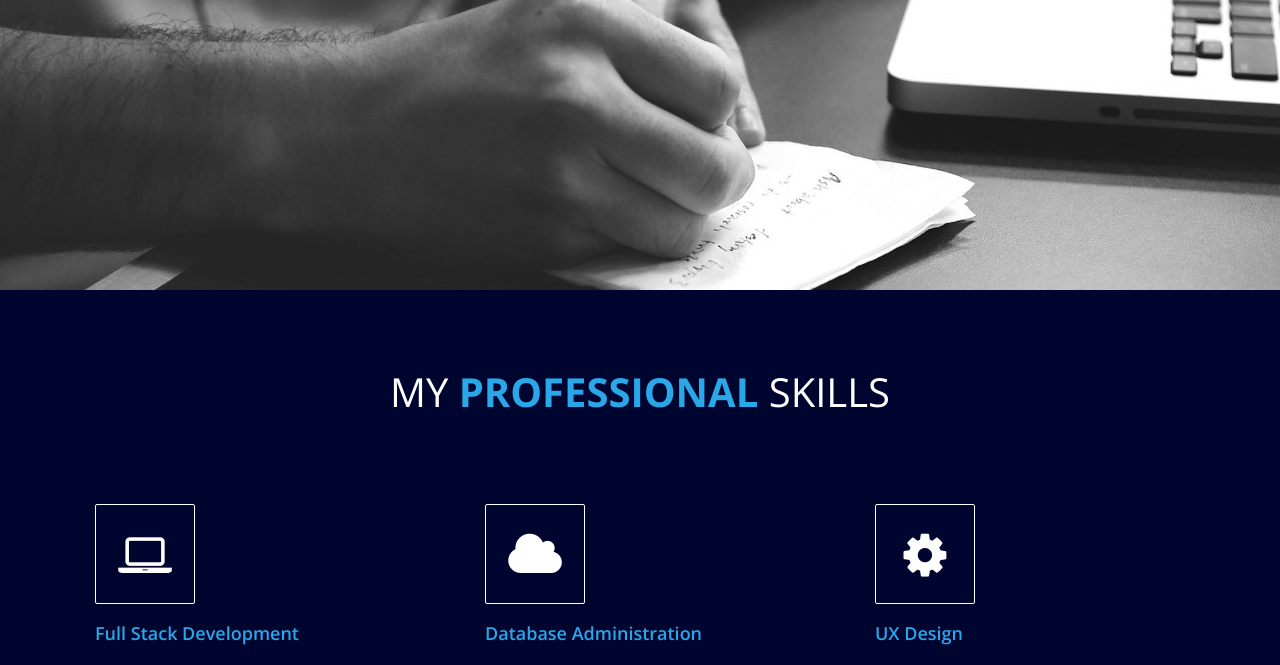
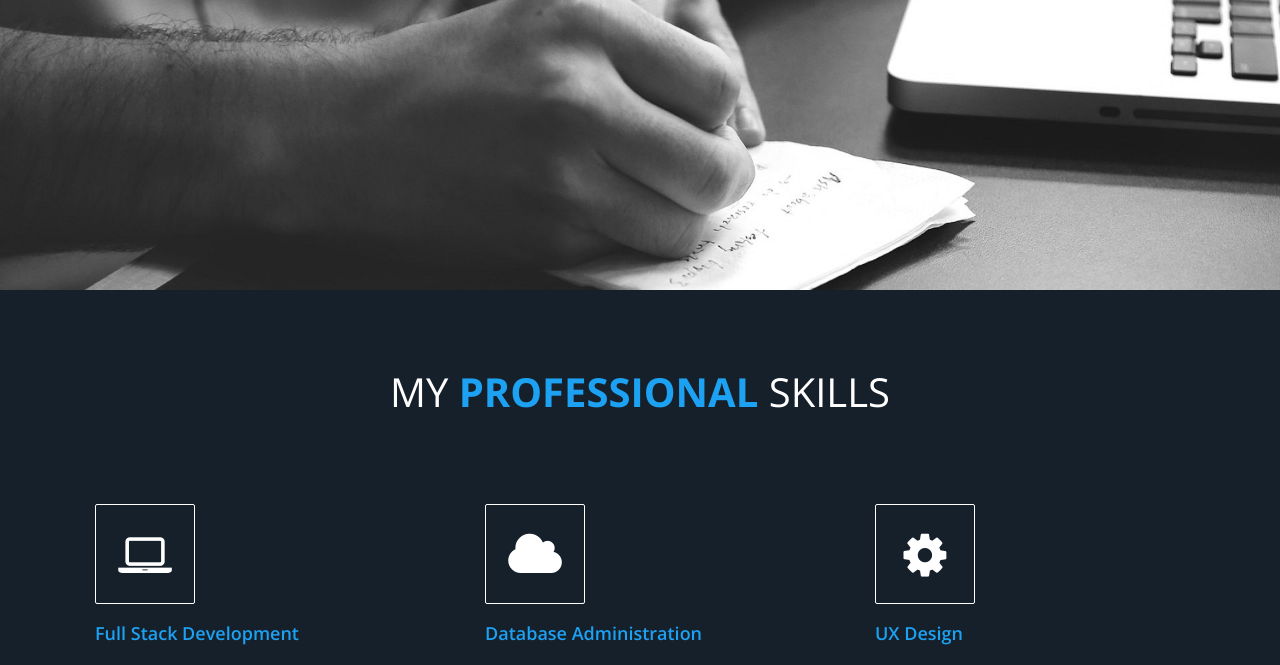
Before and after one commit to abdelp/abdelp.github.io, a plain HTML site: page index.html in a window 1280 px wide. Shown: the part 488-1153 px from the top of the page. Drawn offline with nearby package versions, Linux system fonts and the light colour scheme.

Commit message:
Second update of colors

```diff
--- a/css/templatemo-style.css
+++ b/css/templatemo-style.css
@@ -4,11 +4,11 @@ http://www.templatemo.com/preview/templatemo_450_awesome
 */
 
 :root {
-  --main: #28A7E9;
+  --main: #1DA1F2;
 }
 
 body {
-  background: #000530;
+  background: #15202B;
   color: #fff;
   font-family: 'Open Sans', sans-serif;
   font-weight: 300;
```
